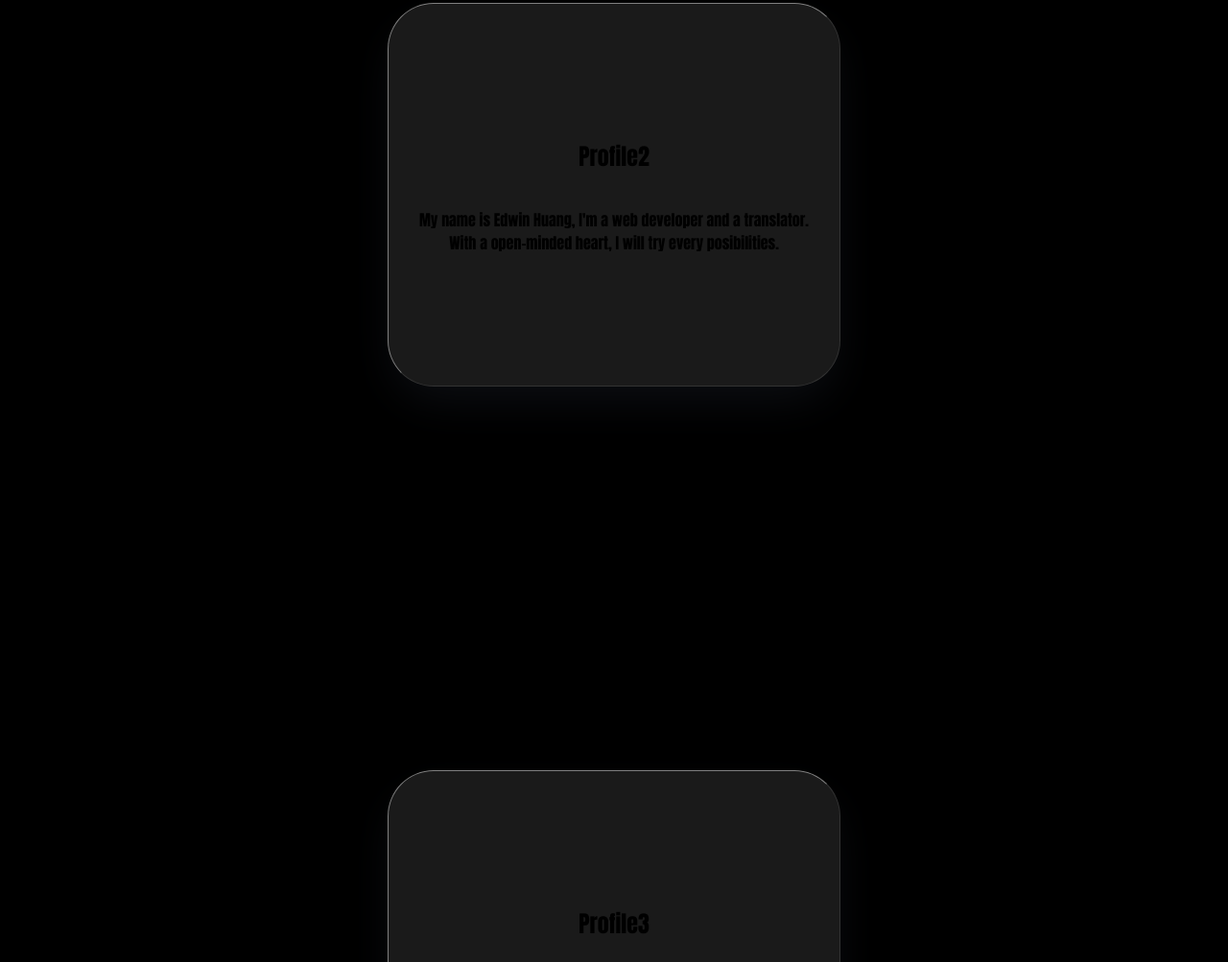
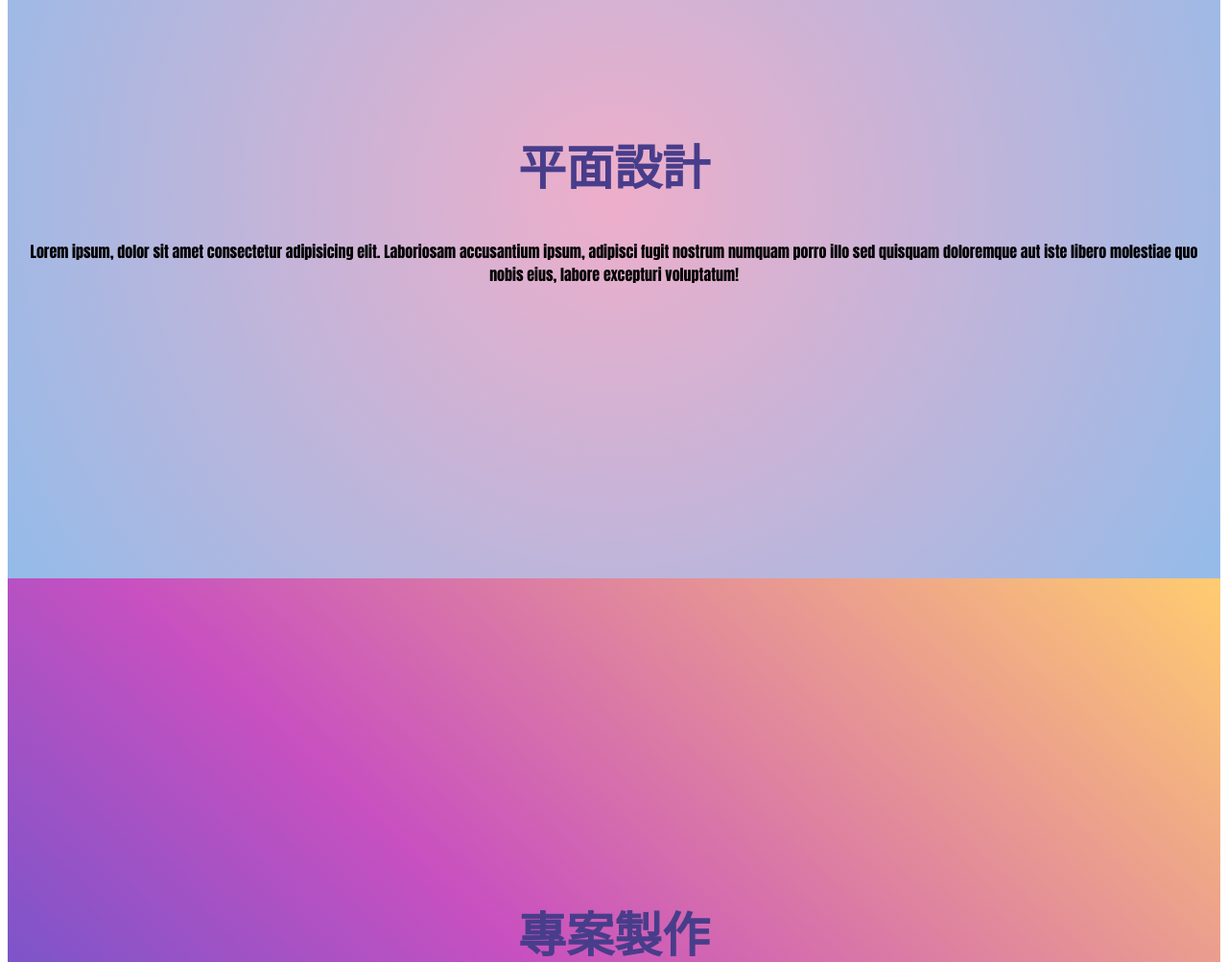
Before and after one commit to scorpio77230/scorpio77230.github.io, a plain HTML site: page myworks/transition/index.html in a window 1280 px wide. Shown: the part 1797-2800 px from the top of the page at 96% size. Drawn offline with nearby package versions, Linux system fonts and the light colour scheme.

Commit message:
scrollTrigger

```diff
--- a/myworks/transition/index.html
+++ b/myworks/transition/index.html
@@ -27,57 +27,46 @@
         </div>
     </div>
     <section id="profile">
-        <div  class="container5">
-            <div  class="box" data-speed="1.5">
-                <h1 class="title">Profile</h1>
-                <div class="row">
-                <p class="context">My name is Edwin Huang, I'm a web developer and a translator.<br> With a open-minded heart, I will try every posibilities.
+        <div class="container3">
+            <div  class="row slides">
+                <div class="col">
+                    <h1 class="title">攝影作品</h1>
+                    <p class="context">Lorem ipsum, dolor sit amet consectetur adipisicing elit. Laboriosam accusantium ipsum, adipisci fugit nostrum numquam porro illo sed quisquam doloremque aut iste libero molestiae quo nobis eius, labore excepturi voluptatum!
                     </p>
                 </div>
             </div>
         </div>
-
-        <div  class="container5">
-            <div  class="box" data-speed="1.5">
-                <h1 class="title">Profile2</h1>
-                <div class="row">
-                <p class="context">My name is Edwin Huang, I'm a web developer and a translator.<br> With a open-minded heart, I will try every posibilities.
+        <div class="container3">
+            <div  class="row slides2">
+                <div class="col">
+                    <h1 class="title">平面設計</h1>
+                    <p class="context">Lorem ipsum, dolor sit amet consectetur adipisicing elit. Laboriosam accusantium ipsum, adipisci fugit nostrum numquam porro illo sed quisquam doloremque aut iste libero molestiae quo nobis eius, labore excepturi voluptatum!
                     </p>
                 </div>
             </div>
         </div>
-
-        <div  class="container5">
-            <div  class="box" data-speed="1.5">
-                <h1 class="title">Profile3</h1>
-                <div class="row">
-                <p class="context">My name is Edwin Huang, I'm a web developer and a translator.<br> With a open-minded heart, I will try every posibilities.
+        <div class="container3">
+            <div  class="row slides3">
+                <div class="col">
+                    <h1 class="title">專案製作</h1>
+                    <p class="context">Lorem ipsum, dolor sit amet consectetur adipisicing elit. Laboriosam accusantium ipsum, adipisci fugit nostrum numquam porro illo sed quisquam doloremque aut iste libero molestiae quo nobis eius, labore excepturi voluptatum!
                     </p>
                 </div>
             </div>
         </div>
     </section>
 
-    <div class="container">
+    <footer>
+        <div>
             <div class="content">
-            <h1>Testing</h1><div>
-          <h4>
-            ©
-            <!-- <script type="text/javascript">
-              var dd = new Date();
-              document.write(dd.getFullYear());
-            </script> -->
-            , Edwin Huang
-          </h4>
-        </div>
+                <h1>Testing</h1>
             </div>
             <div class="img">
 
             </div>
         </div>
-    <footer id="footer">
+    </footer>
 
-      </footer>
 
       <script src="https://cdnjs.cloudflare.com/ajax/libs/gsap/3.6.1/gsap.min.js"></script>
       <script src="https://cdnjs.cloudflare.com/ajax/libs/gsap/3.6.1/ScrollTrigger.min.js"></script>
--- a/myworks/transition/js/main.js
+++ b/myworks/transition/js/main.js
@@ -13,17 +13,15 @@ const tl = gsap.timeline({paused: true, defaults: { duration: 0.5, ease: "rough"
 
 gsap.registerPlugin(ScrollTrigger);
 
-gsap.utils.toArray(".container5").forEach((container5, i) => {
+gsap.utils.toArray(".container3").forEach((container3, i) => {
   ScrollTrigger.create({
-    trigger: container5,
+    trigger: container3,
     start: "top top",
     // markers: true,
     pin: true,
-    pinSpacing: false
+    pinSpacing: false,
+    endTrigger: ".slides3",
+    end: "top top",
+    snap: 0.1
   });
 });
-
-
-ScrollTrigger.create({
-  snap: 1 / 4 // snap whole page to the closest section!
-});
--- a/myworks/transition/scss/main.scss
+++ b/myworks/transition/scss/main.scss
@@ -4,8 +4,8 @@
 
 body {
     margin: 0;
-    height: 100vh;
     font-family: Impact, Haettenschweiler, 'Arial Narrow Bold', sans-serif;
+    overflow-x:hidden;
 }
 
 // body:hover .container {
@@ -57,35 +57,51 @@ body {
     display: flex;
     justify-content: center;
     align-items: center;
-    min-height: 96vh;
     width: auto;
     flex-direction: column;
 
-    .container5 {
-    background: #000;
-    width: 100%;
-    height: 100vh;
-    display: flex;
-    justify-content: center;
-    align-items: center;
+    .container3 {
+        height: 100vh;
+        width: calc(100vw - 1em);
+        margin: 0;
+        padding: 0;
+        text-align: center;
+
     }
-    .box {
-      text-align: center;
-      background: rgba(255, 255, 255, 0.1);
-      padding: 2rem;
-      border-radius: 3em;
-      backdrop-filter: blur(3px);
-      border: solid 2px transparent;
-      background-clip: padding-box;
-      box-shadow: 0 20px 50px -10px rgba(46, 54, 68, 0.3);
-      border: 1px solid rgba(255, 255, 255, 0.5);
-      border-right: 1px solid rgba(255, 255, 255, 0.2);
-      border-bottom: 1px solid rgba(255, 255, 255, 0.2);
-      min-height: 50vh;
-      display: flex;
-      justify-content: center;
-      align-items: center;
-      flex-direction: column;
+    h1 {
+        font-size: 50px;
+        font-weight: 700;
+        color: darkslateblue !important;
+    }
+    .row {
+        display: flex;
+        justify-content: center;
+        align-items: center;
+    }
+    .slides, .slides2 , .slides3 {
+        padding: 0 1em 0 1em;
+        width: calc(100vw - 1em);
+        height: 100vh;
+
+    }
+    .slides {
+        background: rgb(87,97,178);
+        background: linear-gradient(-60deg, rgba(87,97,178,1) 0%, rgba(31,197,168,1) 100%);
+    }
+    .slides2 {
+        background: rgb(238,174,202);
+        background: radial-gradient(circle, rgba(238,174,202,1) 0%, rgba(148,187,233,1) 100%);
+    }
+    .slides3 {
+        background-color: #4158D0;
+        background-image: linear-gradient(43deg, #4158D0 0%, #C850C0 46%, #FFCC70 100%);
     }
 
 }
+
+footer {
+    display: block;
+    position: relative;
+    width: 100%;
+    height: 50vh;
+}
```
Also changed, not shown: myworks/transition/css/main.css, 1 other file. Lines whose indentation alone changed are shown as unchanged.
